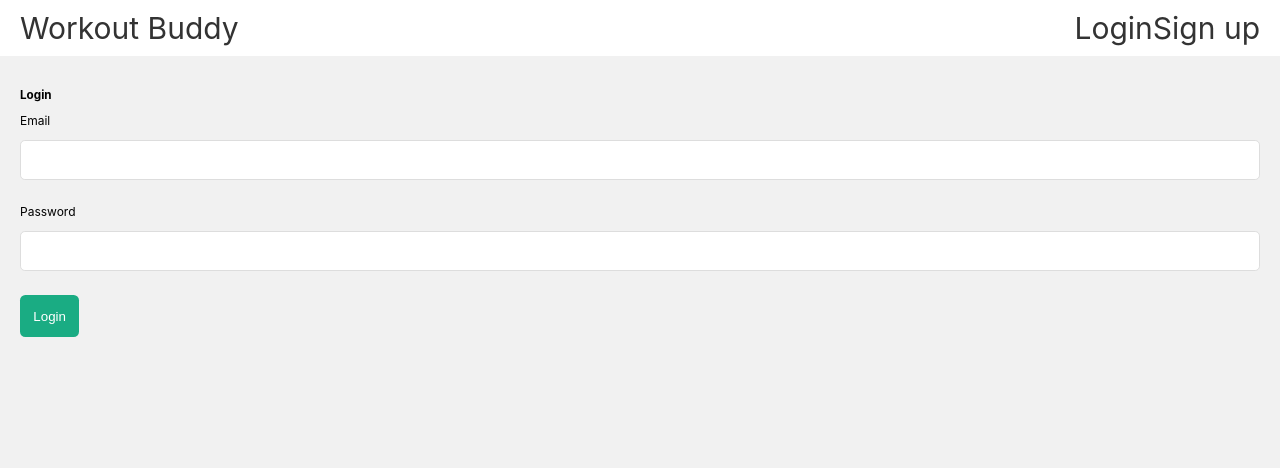
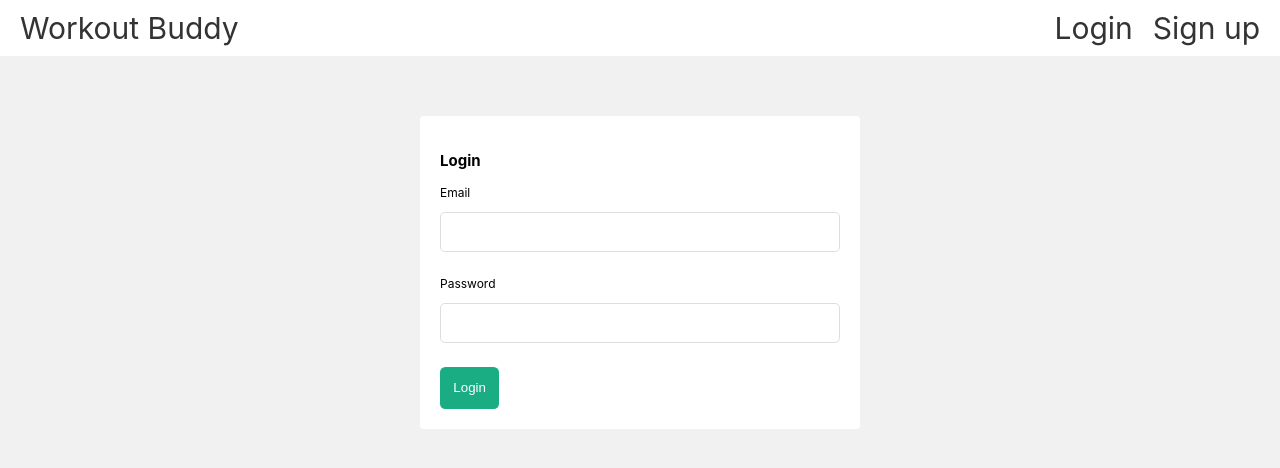
Before and after one commit to BrandTrump/MERN-app, a React (Vite) app in the folder client/: page /login in a window 1280 px wide. Shown: the top 468 px of the page. Built offline with nearby package versions, Linux system fonts and the light colour scheme.

Commit message:
added some styling to the login & sign up forms

```diff
--- a/client/src/index.css
+++ b/client/src/index.css
@@ -121,3 +121,23 @@ div.error {
 input.error {
   border: 1px solid var(--error);
 }
+
+nav {
+  display: flex;
+  align-items: center;
+  gap: 2em;
+}
+
+form.signup,
+form.login {
+  max-width: 40em;
+  margin: 4em auto;
+  padding: 2em;
+  background: #fff;
+  border-radius: 0.4em;
+}
+
+form.signup h3,
+form.login h3 {
+  font-size: 1.5rem;
+}
```
